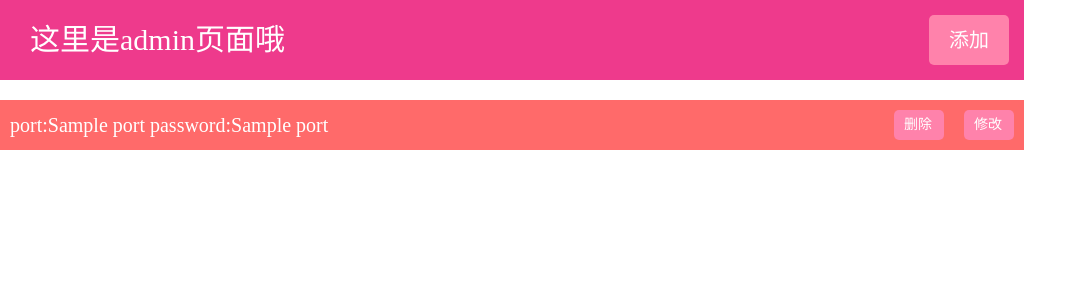
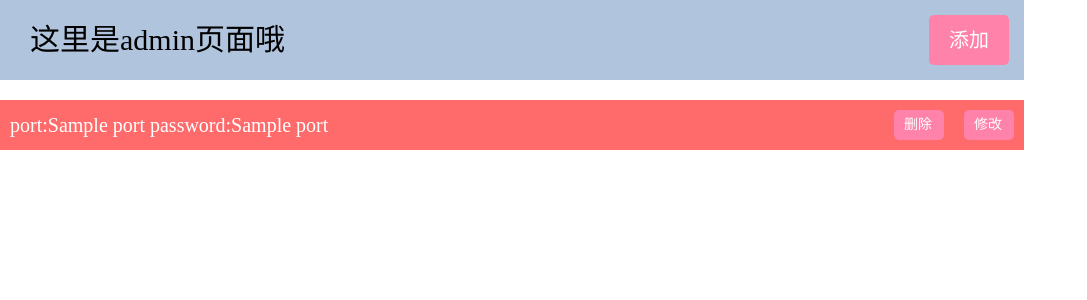
Before and after one commit to yoopoi/ss-DP, a Flask app: template templates/admin.html in a window 1280 px wide. Shown: the top 300 px of the page, without its empty margins (0-1087 px from the left). Run offline with Flask 2, Linux system fonts and the light colour scheme; the template is opened without the code that fills it: most values are stand-ins (such as "Sample title", 1, 10 or a date in 2020).

Commit message:
添加了admin页面

```diff
--- a/templates/admin.html
+++ b/templates/admin.html
@@ -12,12 +12,11 @@
         position:relative;
         width:100%;
         height:80px;
-        background-color:#EE3A8C;
+        background-color:#B0C4DE;
         line-height:80px;
         font-size:30px;
         text-indent:30px;
         margin-bottom:20px;
-        color:#fff;
         max-width:1024px;
       }
       .box{
```
